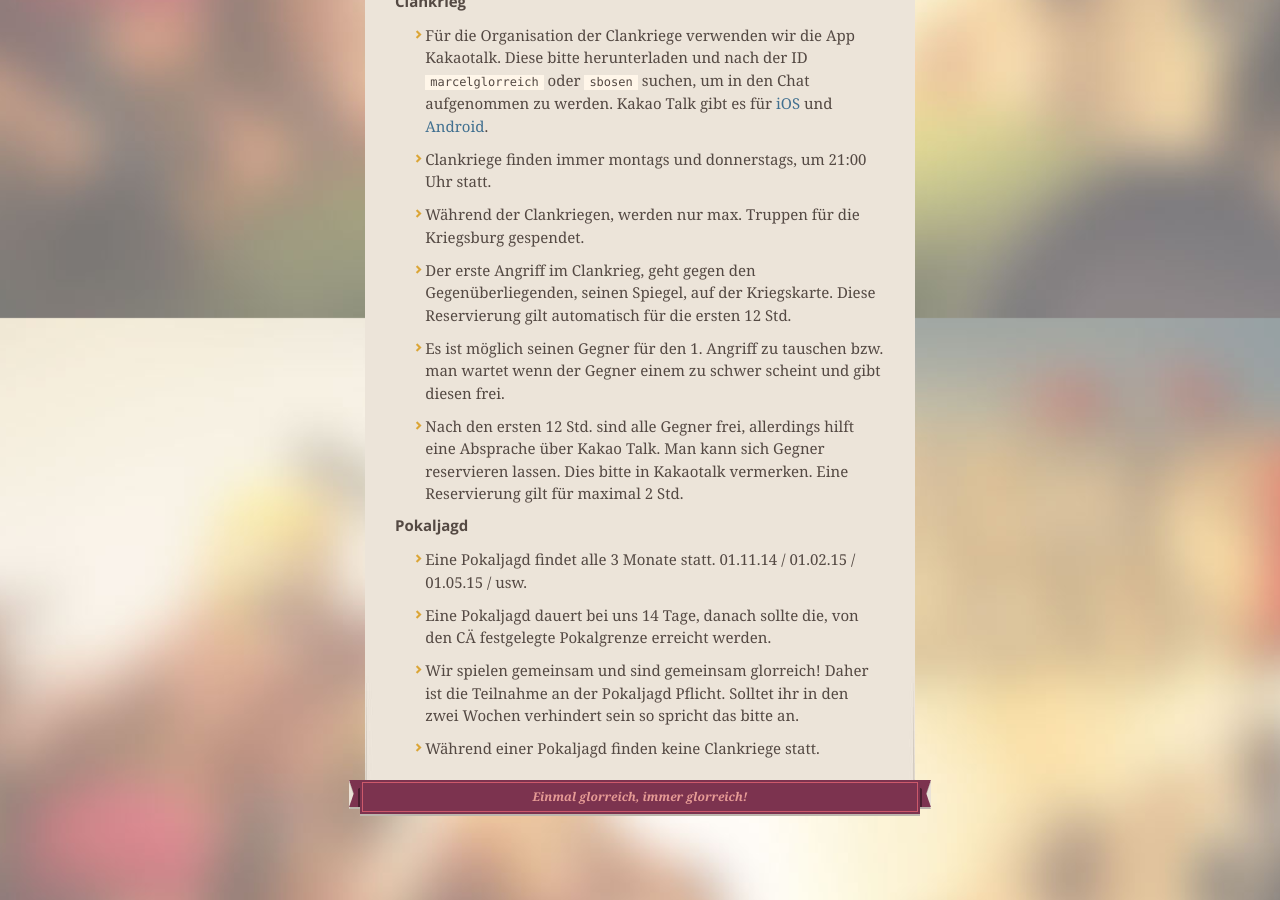
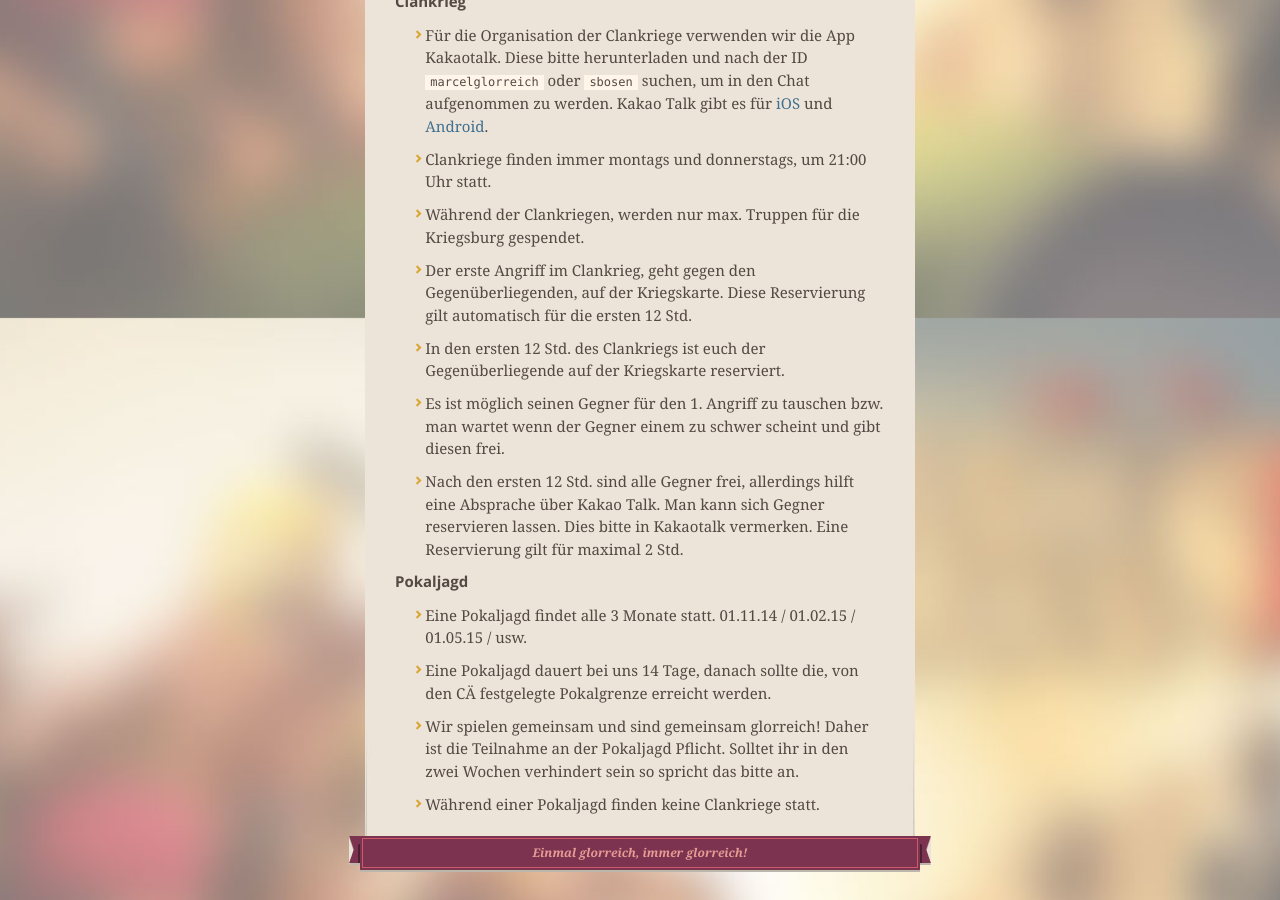
Before and after one commit to glorreich/glorreich.github.io, a Jekyll site: the page built from _posts/2014-11-20-manifest.markdown, in a window 1280 px wide and 900 px high, scrolled down 582 px. Built offline with Jekyll 4.4.1, drawn with Linux system fonts in a browser that asks for light colours; nearby versions of some CDN libraries.

Commit message:
Update 2014-11-20-manifest.markdown

```diff
--- a/_posts/2014-11-20-manifest.markdown
+++ b/_posts/2014-11-20-manifest.markdown
@@ -26,7 +26,8 @@ Wie in jedem Clan, sind auch bei uns ein paar Regeln notwendig.
 
 * Während der Clankriegen, werden nur max. Truppen für die Kriegsburg gespendet.
 
-* Der erste Angriff im Clankrieg, geht gegen den Gegenüberliegenden, seinen Spiegel, auf der Kriegskarte. Diese Reservierung gilt automatisch für die ersten 12 Std.
+* Der erste Angriff im Clankrieg, geht gegen den Gegenüberliegenden, auf der Kriegskarte. Diese Reservierung gilt automatisch für die ersten 12 Std.
+* In den ersten 12 Std. des Clankriegs ist euch der Gegenüberliegende auf der Kriegskarte reserviert.
 
 * Es ist möglich seinen Gegner für den 1. Angriff zu tauschen bzw. man wartet wenn der Gegner einem zu schwer scheint und gibt diesen frei.
 
```
